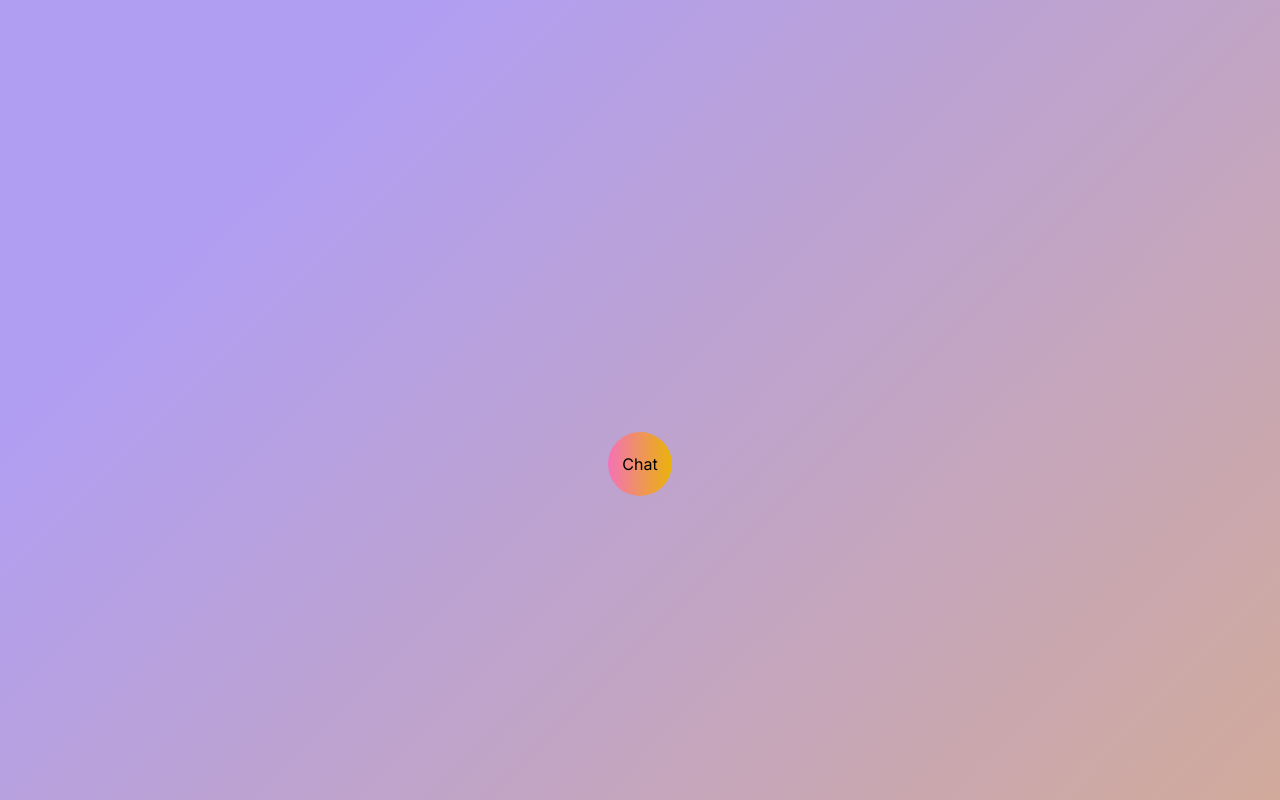
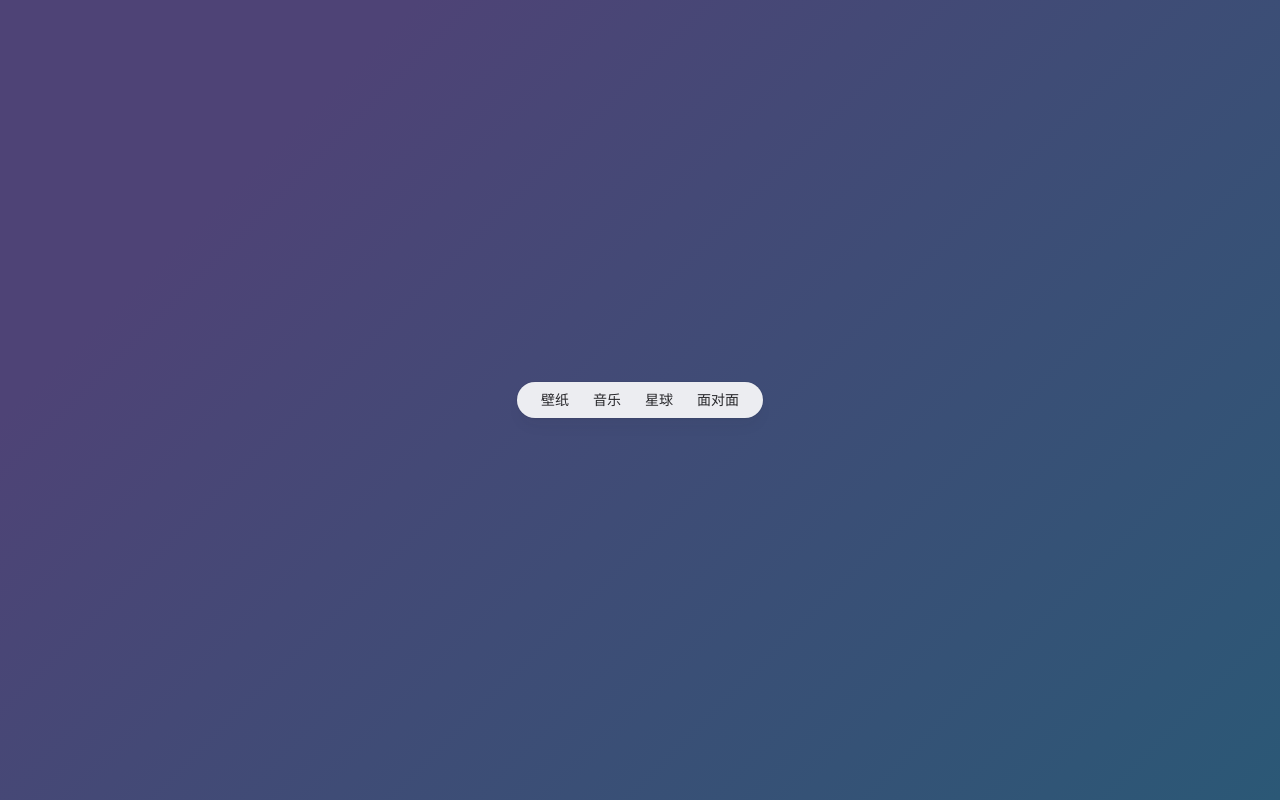
Before and after one commit to luojinghui/neon, a Next.js app: page / in a window 1280 px wide. Built offline with nearby package versions, Linux system fonts and the light colour scheme.

Commit message:
feat: add home page

```diff
--- a/package.json
+++ b/package.json
@@ -9,7 +9,6 @@
     "start": "NODE_ENV=production node ./src/server.mjs",
     "lint": "next lint"
   },
-  "type": "module",
   "dependencies": {
     "next": "14.2.3",
     "react": "^18",
--- a/src/app/page.tsx
+++ b/src/app/page.tsx
@@ -1,39 +1,53 @@
-import Link from "next/link";
-import "@/styles/index.css";
-import { useState } from "react";
+import Link from 'next/link';
+import '@/styles/index.css';
+import { useState } from 'react';
 
 export default async function Home() {
   let resp = null;
   try {
     resp = await getData();
-    console.log("=====data: ", resp);
+    console.log('=====data: ', resp);
   } catch (error) {
-    console.log("=====fetch error: ", error);
+    console.log('=====fetch error: ', error);
   }
 
   return (
-    <div className="app-page">
-      <div className="bg12 h-screen">
-        {/* <div>Home page</div>
-        <div>user: {JSON.stringify(resp.data)}</div> */}
-        <div className="nav ">
-          <Link
-            href="/chat"
-            className="flex items-center justify-center cursor-pointer rounded-full text-black hover:text-white  w-16 h-16  bg-gradient-to-r from-pink-400 to-yellow-500 hover:from-blue-500  hover:to-green-500  hover:transition-all duration-700 ease-in-out"
-          >
-            Chat
-          </Link>
-        </div>
+    <div className="h-screen flex justify-center items-center bg12">
+      <div>
+        <nav className="pointer-events-auto">
+          <ul className="flex rounded-full bg-white/90 px-3 text-sm text-zinc-800 shadow-lg shadow-zinc-800/5 ring-1 ring-zinc-900/5 backdrop-blur dark:bg-zinc-800/90 dark:text-zinc-200 dark:ring-white/10">
+            <li>
+              <Link className="relative block px-3 py-2 transition hover:text-teal-500 dark:hover:text-teal-400" href="/picture">
+                壁纸
+              </Link>
+            </li>
+            <li>
+              <Link className="relative block px-3 py-2 transition hover:text-teal-500 dark:hover:text-teal-400" href="/music">
+                音乐
+              </Link>
+            </li>
+            <li>
+              <Link className="relative block px-3 py-2 transition hover:text-teal-500 dark:hover:text-teal-400" href="/chat">
+                星球
+              </Link>
+            </li>
+            <li>
+              <Link className="relative block px-3 py-2 transition hover:text-teal-500 dark:hover:text-teal-400" href="/video">
+                面对面
+              </Link>
+            </li>
+          </ul>
+        </nav>
       </div>
     </div>
   );
 }
 
 async function getData() {
-  const res = await fetch("http://localhost:3000/api/user");
+  const res = await fetch('http://localhost:3000/api/user');
 
   if (!res.ok) {
-    throw new Error("Failed to fetch data");
+    throw new Error('Failed to fetch data');
   }
 
   return res.json();
--- a/src/styles/index.css
+++ b/src/styles/index.css
@@ -1,37 +1,60 @@
+.bg1 {
+  background: linear-gradient(135deg, #ee9ae5 20%, #5961f9 100%);
+}
+.bg2 {
+  background: linear-gradient(130deg, #8e54e9 20%, #4776e6 100%);
+}
+.bg3 {
+  background: linear-gradient(125deg, #7690ec 20%, #9f44d3 100%);
+}
+.bg4 {
+  background: linear-gradient(120deg, #05d1d4 20%, #5454b9 100%);
+}
+.bg5 {
+  background: linear-gradient(140deg, #e87471 20%, #d4aa1a 100%);
+}
+.bg6 {
+  background: linear-gradient(115deg, #55cabb 20%, #a93074 100%);
+}
+.bg7 {
+  background: linear-gradient(110deg, #f1ca74 20%, #a64db6 100%);
+}
+.bg8 {
+  background: linear-gradient(115deg, #ffa6b7 20%, #97abff 100%);
+}
+.bg9 {
+  background: linear-gradient(115deg, #f5b470 20%, #fd6585 100%);
+}
+.bg10 {
+  background: linear-gradient(145deg, #feb692 20%, #ea5455 100%);
+}
+.bg11 {
+  background: linear-gradient(150deg, #ff9d6c 20%, #bb4e75 100%);
+}
 .bg12 {
-  background: linear-gradient(135deg, #b09ef3 20%, #d1aa9b);
+  background: linear-gradient(135deg, #4e4376 20%, #2b5876 100%);
 }
-
-.app-page {
-  .nav {
-    position: fixed;
-    top: 54%;
-    width: 100%;
-    display: flex;
-    flex-direction: row;
-    flex-wrap: wrap;
-    align-items: center;
-    justify-content: space-evenly;
-
-    /* .circle {
-      width: 60px;
-      height: 60px;
-
-      border-radius: 100%;
-      transition: all ease 0.5s;
-      cursor: pointer;
-
-      .link {
-        color: #fff;
-        font-size: 14px;
-      }
-
-      &:active,
-      &:hover {
-        opacity: 0.7;
-        color: #f6f6f6;
-        background-color: rgba(70, 59, 59, 0.3);
-      }
-    } */
-  }
+.bg13 {
+  background: linear-gradient(130deg, #a3bf7e 20%, #f6416c 100%);
 }
+.bg14 {
+  background: linear-gradient(125deg, #e05c5c 20%, #21b7a9 100%);
+}
+.bg15 {
+  background: linear-gradient(115deg, #2f987b 20%, #2070b5 100%);
+}
+.bg16 {
+  background: linear-gradient(105deg, #d47de2 20%, #42979e 100%);
+}
+.bg17 {
+  background: linear-gradient(110deg, #ea7878 20%, #f1a533 100%);
+}
+.bg18 {
+  background: linear-gradient(135deg, #5fb8ef 20%, #e22a45 100%);
+}
+.bg19 {
+  background: linear-gradient(125deg, #f17b8b 20%, #f1b4bc 100%);
+}
+.bg20 {
+  background: linear-gradient(120deg, #4871a5 20%, #ea426c 100%);
+}
```
Also changed, not shown: src/server/controller/chatController.mjs (added).
